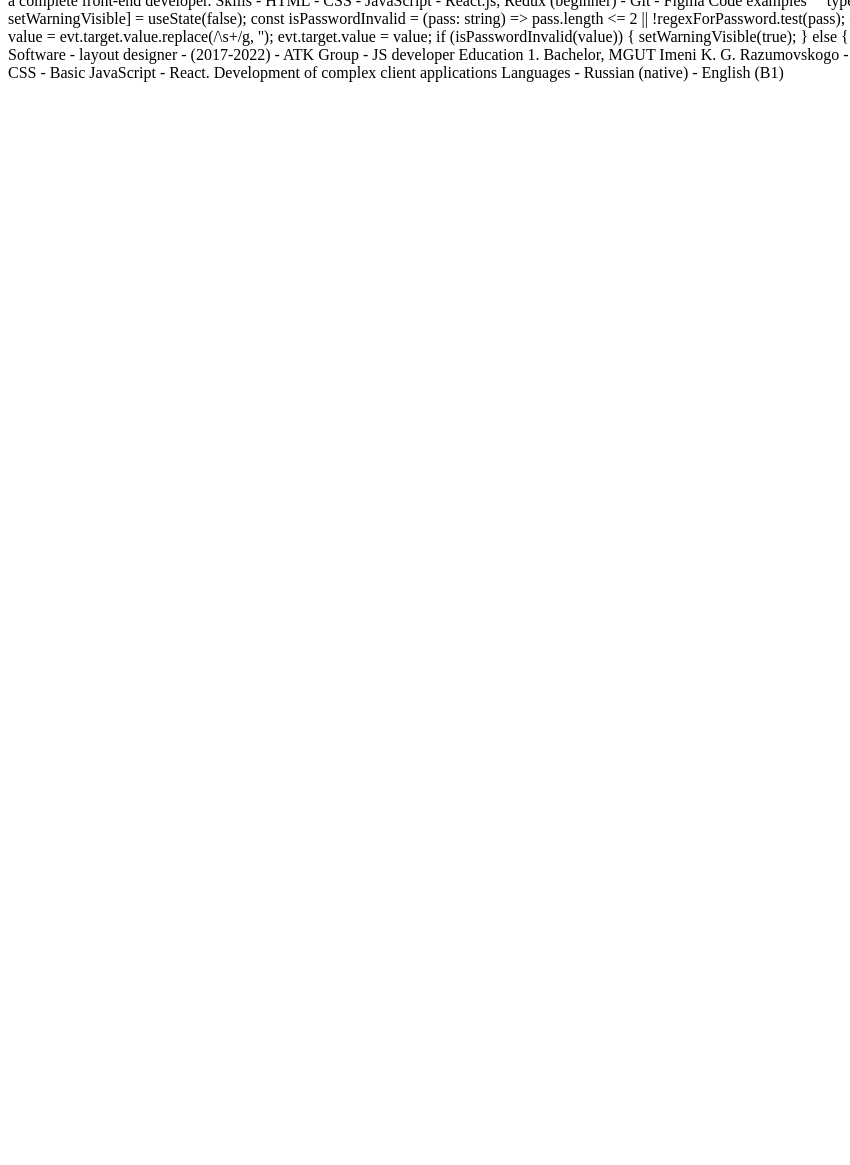
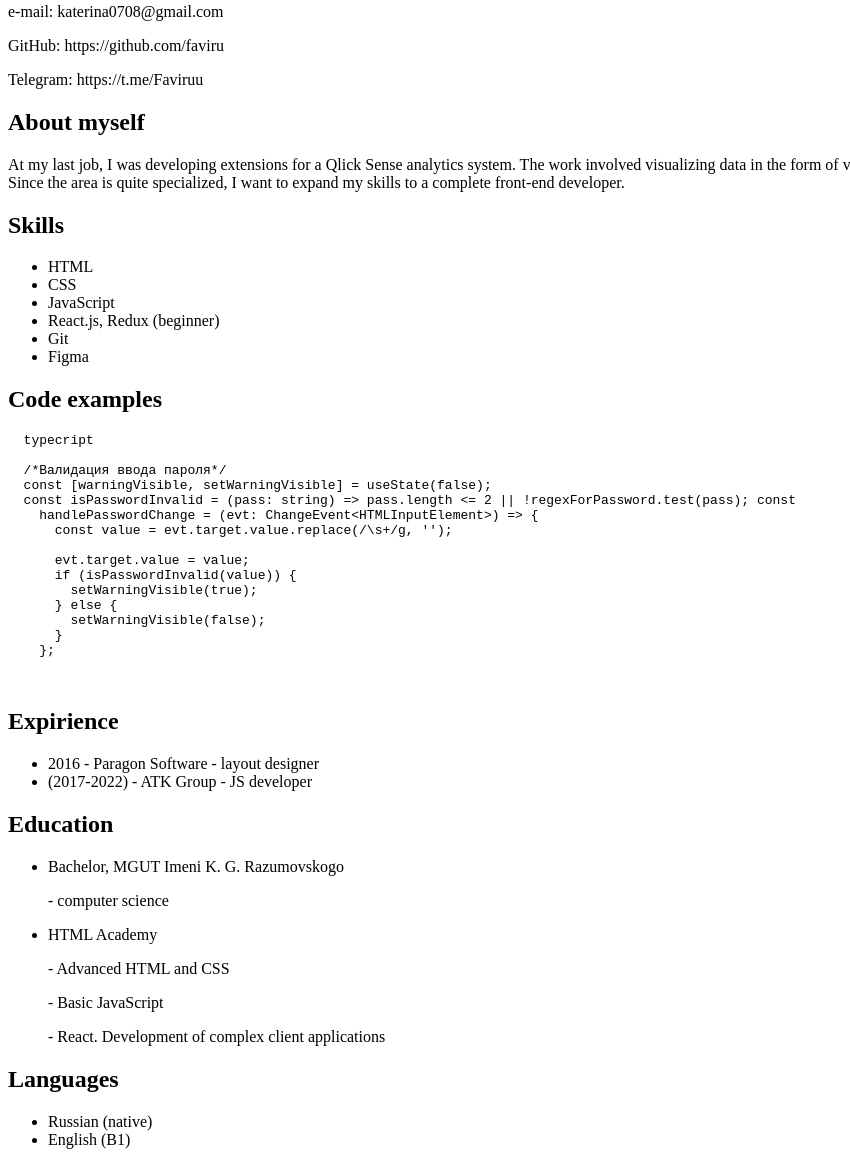
Before and after one commit to faviru/rsschool-cv, a plain HTML site: page index.html in a window 1280 px wide. Shown: the part 124-1289 px from the top of the page, without its empty margins (0-850 px from the left). Before the commit the page ends 800 px from the top, so only its background shows below. Drawn offline with Linux system fonts and the light colour scheme.

Commit message:
feat: add simple html markup

````diff
--- a/index.html
+++ b/index.html
@@ -11,33 +11,35 @@
 <body>
   <h1>Ekaterina Novitskaya</h1>
 
-  Contacts
-  - e-mail: katerina0708@gmail.com
-  - GitHub: https://github.com/faviru
-  - Telegram: https://t.me/Faviruu
+  <h2>Contacts</h2>
+  <p>e-mail: katerina0708@gmail.com</p>
+  <p>GitHub: https://github.com/faviru</p>
+  <p>Telegram: https://t.me/Faviruu</p>
 
-  About myself
+  <h2>About myself</h2>
+  <p>At my last job, I was developing extensions for a Qlick Sense analytics system. The work involved visualizing data
+    in the form of various charts such as columns, pie, waterfall and many others. Since the area is quite specialized,
+    I want to expand my skills to a complete front-end developer.
+  </p>
 
-  At my last job, I was developing extensions for a Qlick Sense analytics system. The work involved visualizing data in
-  the form of various charts such as columns, pie, waterfall and many others. Since the area is quite specialized, I
-  want
-  to expand my skills to a complete front-end developer.
+  <h2>Skills</h2>
+  <ul>
+    <li>HTML</li>
+    <li>CSS</li>
+    <li>JavaScript</li>
+    <li>React.js, Redux (beginner)</li>
+    <li>Git</li>
+    <li>Figma</li>
+  </ul>
 
-  Skills
-  - HTML
-  - CSS
-  - JavaScript
-  - React.js, Redux (beginner)
-  - Git
-  - Figma
-
-  Code examples
-
-  ```typecript
+  <h2>Code examples</h2>
+  <pre>
+  typecript
+  <code>
   /*Валидация ввода пароля*/
   const [warningVisible, setWarningVisible] = useState(false);
-  const isPasswordInvalid = (pass: string) => pass.length <= 2 || !regexForPassword.test(pass); const
-    handlePasswordChange=(evt: ChangeEvent<HTMLInputElement>) => {
+  const isPasswordInvalid = (pass: string) => pass.length &lt;= 2 || !regexForPassword.test(pass); const
+    handlePasswordChange = (evt: ChangeEvent&lt;HTMLInputElement&gt;) => {
       const value = evt.target.value.replace(/\s+/g, '');
 
       evt.target.value = value;
@@ -47,25 +49,32 @@
         setWarningVisible(false);
       }
     };
-    ```
-    Expirience
+  </code>
+  </pre>
 
-    - 2016 - Paragon Software - layout designer
-    - (2017-2022) - ATK Group - JS developer
+  <h2>Expirience</h2>
+  <ul>
+    <li>2016 - Paragon Software - layout designer</li>
+    <li>(2017-2022) - ATK Group - JS developer</li>
+  </ul>
 
-    Education
+  <h2>Education</h2>
+  <ul>
+    <li>Bachelor, MGUT Imeni K. G. Razumovskogo
+      <p>- computer science</p>
+    </li>
+    <li>HTML Academy
+      <p>- Advanced HTML and CSS</p>
+      <p>- Basic JavaScript</p>
+      <p>- React. Development of complex client applications</p>
+    </li>
+  </ul>
 
-    1. Bachelor, MGUT Imeni K. G. Razumovskogo
-    - computer science
-    2. HTML Academy
-    - Advanced HTML and CSS
-    - Basic JavaScript
-    - React. Development of complex client applications
-
-    Languages
-
-    - Russian (native)
-    - English (B1)
+  <h2>Languages</h2>
+  <ul>
+    <li>Russian (native)</li>
+    <li>English (B1)</li>
+  </ul>
 </body>
 
 </html>
````
Lines whose indentation alone changed are shown as unchanged.
